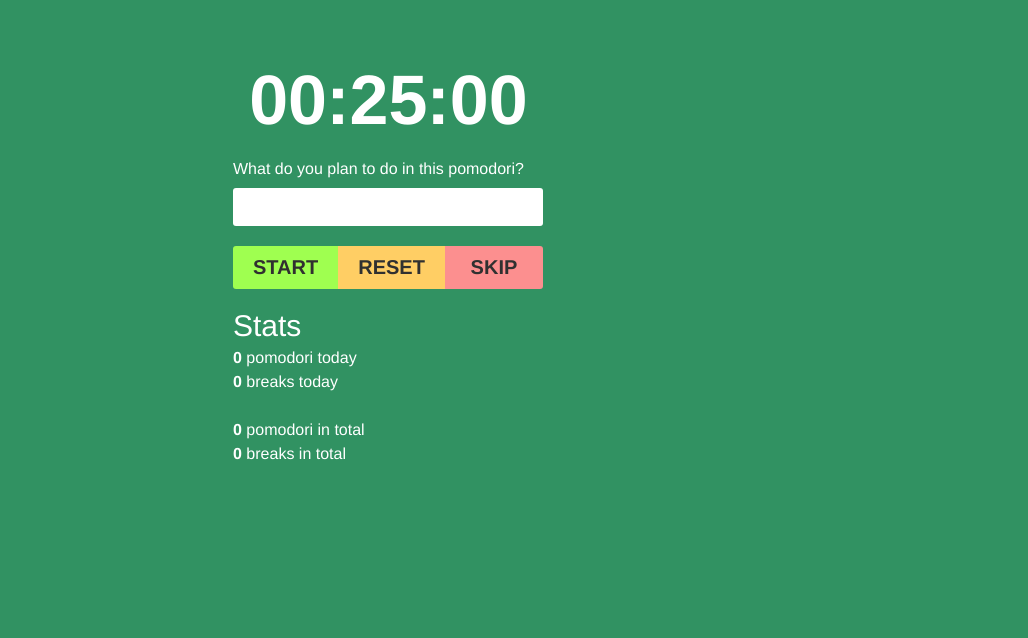
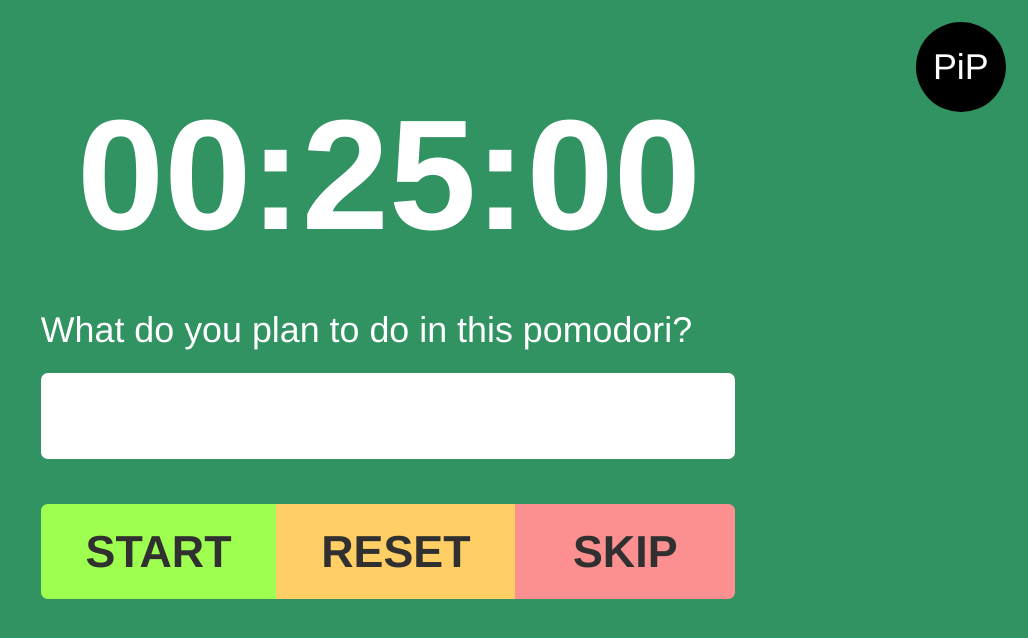
Before and after one commit to igoracmelo/worlds-best-pomodoro, a Vue app: page / in a window 1280 px wide. Shown: the top 638 px of the page, without its empty margins (252-1280 px from the left). Built offline with nearby package versions, Linux system fonts and the light colour scheme.

Commit message:
feat: store useful info on localStorage and PiP mode

```diff
--- a/src/App.vue
+++ b/src/App.vue
@@ -1,9 +1,12 @@
 <template>
-  <div class="app" :class="{
+  <div
+    class="app"
+    :class="{
       'timer-active': timerId,
       'pomodori': timerType === 'pomodori',
       'break': timerType === 'break',
-    }">
+    }"
+  >
     <!-- <audio
       src="/public/tick.mp3"
       ref="audioTick"
@@ -11,41 +14,88 @@
       crossorigin="anonymous"
     /> -->
     <div class="container">
+      <button
+        class="pip-button"
+        @click="togglePiP"
+      >
+        PiP
+      </button>
       <div class="timer">
-        <input @input="onDurationInput" type="text" v-model="modelHours">
-        <div class="sep">:</div>
-        <input @input="onDurationInput" type="text" v-model="modelMins">
-        <div class="sep">:</div>
-        <input @input="onDurationInput" type="text" v-model="modelSecs">
+        <input
+          v-model="modelHours"
+          type="text"
+          @input="onDurationInput"
+        >
+        <div class="sep">
+          :
+        </div>
+        <input
+          v-model="modelMins"
+          type="text"
+          @input="onDurationInput"
+        >
+        <div class="sep">
+          :
+        </div>
+        <input
+          v-model="modelSecs"
+          type="text"
+          @input="onDurationInput"
+        >
       </div>
 
-      <div class="timer-details" v-if="timerType === 'pomodori'">
+      <div
+        v-if="timerType === 'pomodori'"
+        class="timer-details"
+      >
         <div>What do you plan to do in this pomodori?</div>
-        <input type="text" v-model="taskDescription">
+        <input
+          v-model="taskDescription"
+          type="text"
+        >
       </div>
 
-      <div class="timer-details break" v-else>
+      <div
+        v-else
+        class="timer-details break"
+      >
         <div>It is break time.</div>
-        <input type="text" v-model="taskDescription">
+        <input
+          v-model="taskDescription"
+          type="text"
+        >
       </div>
 
       <div class="timer-btns">
-        <button class="toggle-timer" @click="toggleTimer">
-          <span v-if="!this.timerId">Start</span>
+        <button
+          class="toggle-timer"
+          @click="toggleTimer"
+        >
+          <span v-if="!timerId">Start</span>
           <span v-else>Stop</span>
         </button>
-        <button class="reset-timer" @click="resetTimer">Reset</button>
-        <button class="skip-timer" @click="skipTimer">Skip</button>
+        <button
+          class="reset-timer"
+          @click="resetTimer"
+        >
+          Reset
+        </button>
+        <button
+          class="skip-timer"
+          @click="skipTimer"
+        >
+          Skip
+        </button>
       </div>
 
-      <div class="stats">
+      <!-- <div class="stats">
         <span class="title">Stats</span>
         <div><b>{{ todayTimerCount['pomodori'] }}</b> pomodori today</div>
         <div><b>{{ todayTimerCount['break'] }}</b> breaks today</div>
         <br>
         <div><b>{{ totalTimerCount['pomodori'] }}</b> pomodori in total</div>
         <div><b>{{ totalTimerCount['break'] }}</b> breaks in total</div>
-      </div>
+      </div> -->
     </div>
   </div>
 </template>
@@ -82,6 +132,24 @@ export default defineComponent({
       totalSecs: 0,
       taskDescription: '',
       timerId: undefined as number | undefined
+    }
+  },
+
+  watch: {
+    timerType () {
+      storeString('timerType', this.timerType)
+      this.pauseTimer()
+      this.totalSecs = this.timerDuration[this.timerType]
+    },
+
+    totalSecs () {
+      this.modelHours = this.formatNum(this.secsTo('h').toString())
+      this.modelMins = this.formatNum(this.secsTo('m').toString())
+      this.modelSecs = this.formatNum(this.secsTo('s').toString())
+    },
+
+    taskDescription () {
+      storeString('taskDescription', this.taskDescription)
     }
   },
 
@@ -161,6 +229,29 @@ export default defineComponent({
       }
     },
 
+    async togglePiP () {
+      const video = document.createElement('video')
+      video.style.display = 'none'
+      video.autoplay = true
+      // @ts-ignore
+      // video.autoPictureInPicture = true
+      this.$el.appendChild(video)
+
+      // @ts-ignore
+      const stream = await navigator.mediaDevices.getDisplayMedia({ preferCurrentTab: true })
+      video.srcObject = stream
+
+      // @ts-ignore
+      video.onloadedmetadata = () => video.requestPictureInPicture()
+
+      // @ts-ignore
+      video.onleavepictureinpicture = stream.oninactive = () => {
+        stream.getTracks().forEach((track: MediaStreamTrack) => track.stop())
+        // @ts-ignore
+        document.exitPictureInPicture()
+      }
+    },
+
     timerFinished () {
       this.todayTimerCount[this.timerType]++
       this.totalTimerCount[this.timerType]++
@@ -187,24 +278,6 @@ export default defineComponent({
     today () {
       return new Date().toISOString().split('T')[0]
     }
-  },
-
-  watch: {
-    timerType () {
-      storeString('timerType', this.timerType)
-      this.pauseTimer()
-      this.totalSecs = this.timerDuration[this.timerType]
-    },
-
-    totalSecs () {
-      this.modelHours = this.formatNum(this.secsTo('h').toString())
-      this.modelMins = this.formatNum(this.secsTo('m').toString())
-      this.modelSecs = this.formatNum(this.secsTo('s').toString())
-    },
-
-    taskDescription () {
-      storeString('taskDescription', this.taskDescription)
-    }
   }
 })
 </script>
@@ -218,6 +291,7 @@ export default defineComponent({
   color: inherit;
   border: none;
   outline: none;
+  background-color: transparent;
 }
 
 b {
@@ -226,6 +300,13 @@ b {
 
 button {
   cursor: pointer;
+}
+
+html {
+  font-size: 62.5%;
+  font-size: 80%;
+  font-size: 100%;
+  font-size: 140%;
 }
 
 .app {
@@ -237,8 +318,9 @@ button {
   place-items: center;
   width: 100%;
   height: 100vh;
-  font-size: 16px;
+  font-size: 1.6rem;
   color: white;
+  position: relative;
   transition: .5s background-color;
 
   &.pomodori {
@@ -258,28 +340,39 @@ button {
   }
 }
 
+.pip-button {
+  width: 4rem;
+  height: 4rem;
+  display: grid;
+  place-items: center;
+  position: absolute;
+  top: 1rem;
+  right: 1rem;
+  background-color: black;
+  border-radius: 50%;
+}
+
 .container {
-  width: min(100%, 350px);
+  width: min(100%, 35rem);
   height: 90vh;
-  padding: 20px 20px;
+  padding: 2.0rem 2.0rem;
   display: flex;
   flex-direction: column;
-  gap: 20px;
+  gap: 2.0rem;
 }
 
 .timer {
   display: flex;
   justify-content: center;
-  font-size: 70px;
+  font-size: 7.0rem;
   font-weight: bold;
 
   input {
     width: 1.1em;
-    font-size: 70px;
+    font-size: 7.0rem;
     border: none;
-    background-color: transparent;
     &:focus {
-      outline: 2px solid #fa0a;
+      outline: .2rem solid #fa0a;
     }
   }
 }
@@ -287,12 +380,13 @@ button {
 .timer-details {
   display: flex;
   flex-direction: column;
-  gap: 10px;
+  gap: 1.0rem;
 
   input {
-    border-radius: 3px;
+    background-color: #fff;
+    border-radius: .3rem;
     max-width: 100%;
-    padding: 10px;
+    padding: 1.0rem;
     color: rgb(8, 24, 16);
   }
 
@@ -310,20 +404,20 @@ button {
   color: rgb(48, 48, 48);
 
   :first-child {
-    border-top-left-radius: 3px;
-    border-bottom-left-radius: 3px;
+    border-top-left-radius: .3rem;
+    border-bottom-left-radius: .3rem;
   }
 
   :last-child {
-    border-top-right-radius: 3px;
-    border-bottom-right-radius: 3px;
+    border-top-right-radius: .3rem;
+    border-bottom-right-radius: .3rem;
   }
 
   > * {
     flex: 1;
     text-transform: uppercase;
-    font-size: 20px;
-    padding: 10px 20px;
+    font-size: 2.0rem;
+    padding: 1.0rem 2.0rem;
     border: none;
   }
 
@@ -343,10 +437,10 @@ button {
 .stats {
   display: flex;
   flex-direction: column;
-  gap: 6px;
+  gap: .6rem;
 
   .title {
-    font-size: 30px;
+    font-size: 3.0rem;
   }
 
 }
```
Also changed, not shown: .eslintrc.js.
